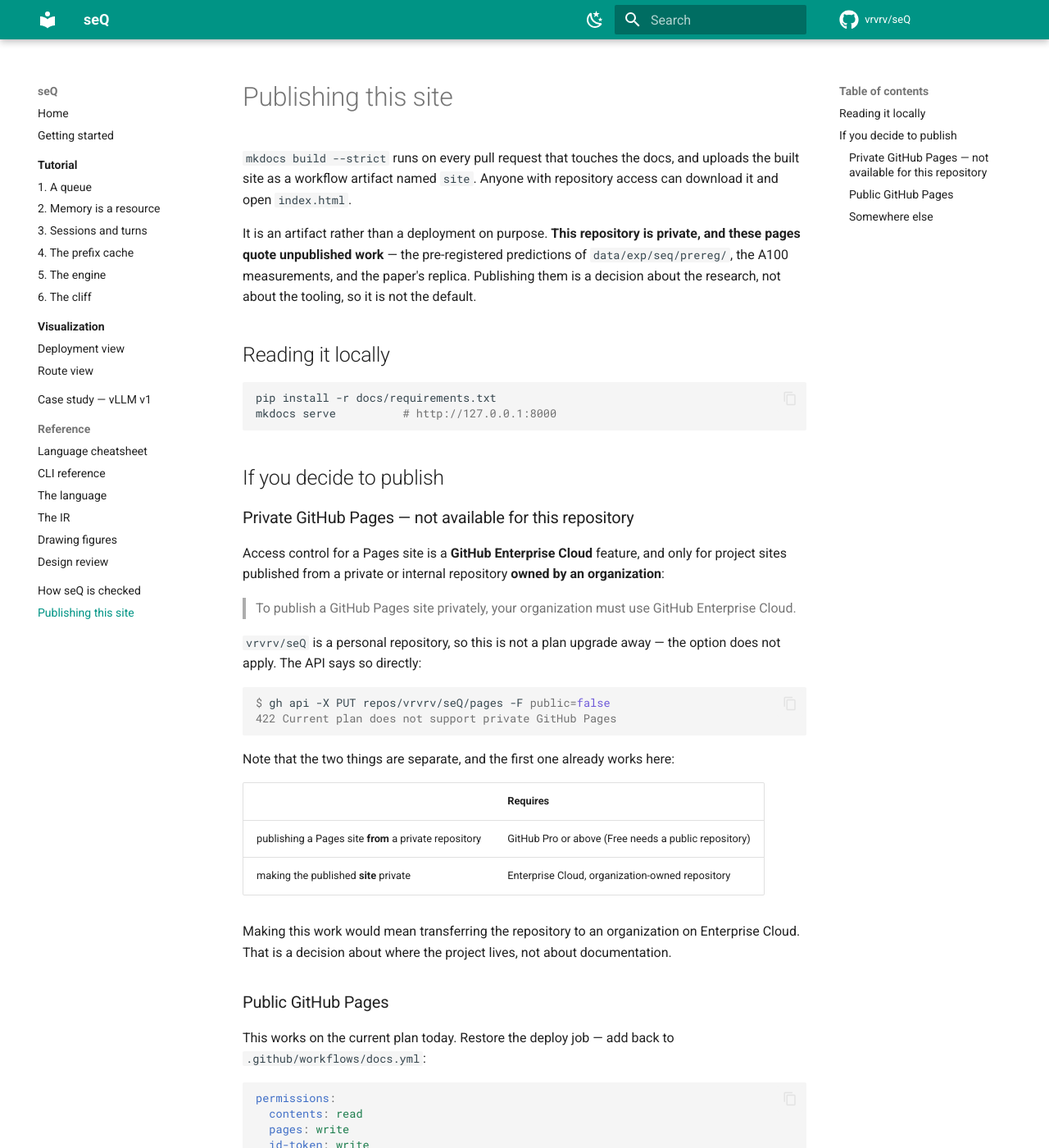
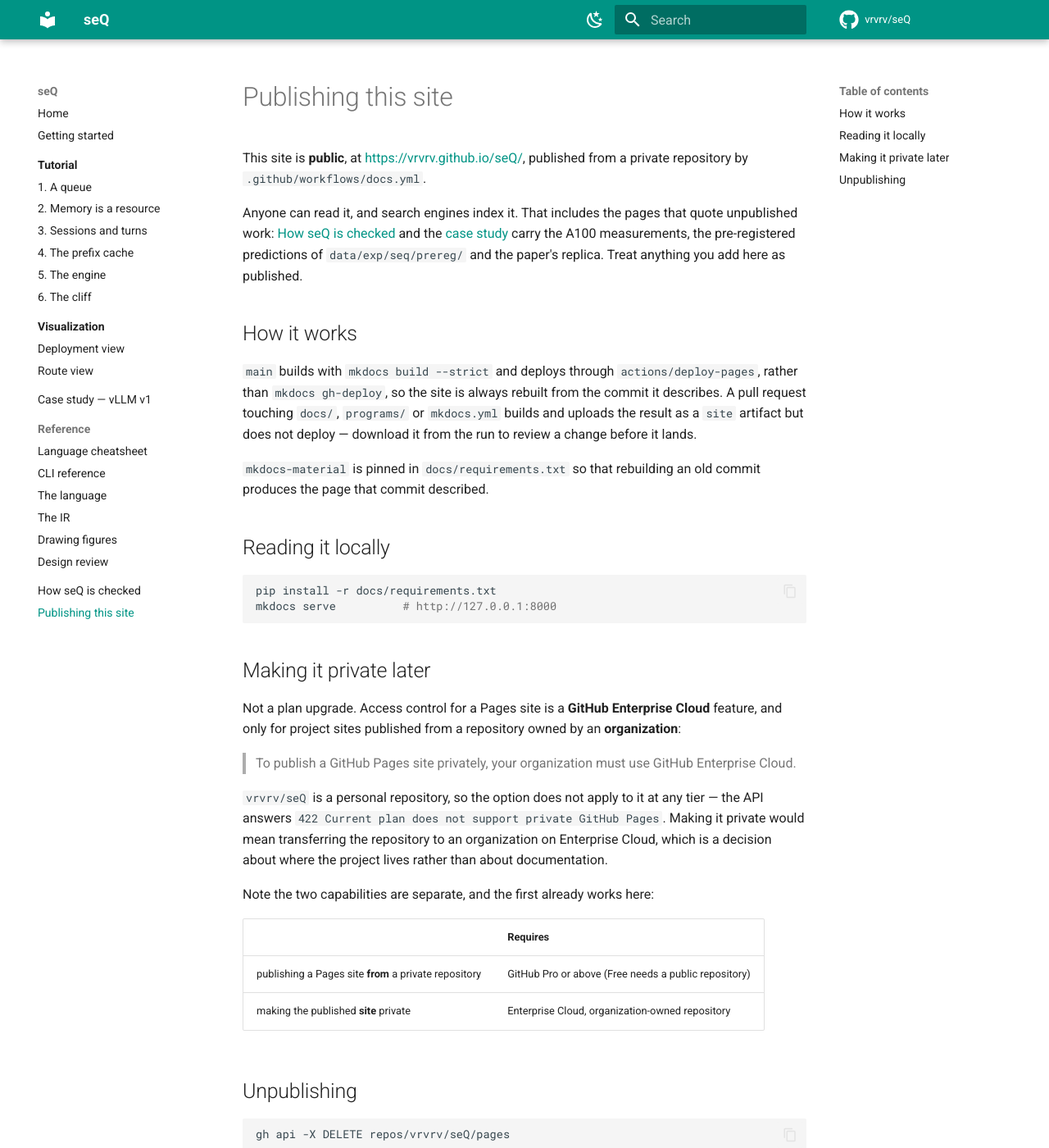
Before and after one commit to servingQ/serQ, an MkDocs documentation site: the page built from docs/publishing.md, in a window 1280 px wide and 1400 px high. Shown: the whole window at 82% size. Built offline with MkDocs 1.6.1 and Material for MkDocs 9.7.7, drawn with Linux system fonts in a browser that asks for light colours; comment, search, counter and statistics services are not loaded; some of the changed text lies outside the part shown.

Commit message:
docs: publish the site to GitHub Pages, publicly
Requested after the alternatives were laid out: private Pages needs
Enterprise Cloud and an organization-owned repository, which this is not,
so public is the only Pages option here.

`main` deploys; a pull request builds with `--strict` and uploads the
site as an artifact without deploying, so a docs change can be reviewed
before it is served.

`docs/publishing.md` now describes what is true rather than what to do:
the site is public, everything on it is published including the
measurements and the pre-registered predictions, and unpublishing undoes
less than it looks.

Co-Authored-By: Claude Opus 5 (1M context) <noreply@anthropic.com>

````diff
--- a/docs/publishing.md
+++ b/docs/publishing.md
@@ -1,14 +1,25 @@
 # Publishing this site
 
-`mkdocs build --strict` runs on every pull request that touches the docs, and
-uploads the built site as a workflow artifact named `site`. Anyone with
-repository access can download it and open `index.html`.
+This site is **public**, at <https://vrvrv.github.io/seQ/>, published from a
+private repository by `.github/workflows/docs.yml`.
 
-It is an artifact rather than a deployment on purpose. **This repository is
-private, and these pages quote unpublished work** — the pre-registered
-predictions of `data/exp/seq/prereg/`, the A100 measurements, and the paper's
-replica. Publishing them is a decision about the research, not about the
-tooling, so it is not the default.
+Anyone can read it, and search engines index it. That includes the pages that
+quote unpublished work: [How seQ is checked](validation.md) and the [case
+study](case-study-vllm.md) carry the A100 measurements, the pre-registered
+predictions of `data/exp/seq/prereg/` and the paper's replica. Treat anything
+you add here as published.
+
+## How it works
+
+`main` builds with `mkdocs build --strict` and deploys through
+`actions/deploy-pages`, rather than `mkdocs gh-deploy`, so the site is always
+rebuilt from the commit it describes. A pull request touching `docs/`,
+`programs/` or `mkdocs.yml` builds and uploads the result as a `site`
+artifact but does not deploy — download it from the run to review a change
+before it lands.
+
+`mkdocs-material` is pinned in `docs/requirements.txt` so that rebuilding an
+old commit produces the page that commit described.
 
 ## Reading it locally
 
@@ -17,79 +28,33 @@ pip install -r docs/requirements.txt
 mkdocs serve          # http://127.0.0.1:8000
 ```
 
-## If you decide to publish
+## Making it private later
 
-### Private GitHub Pages — not available for this repository
-
-Access control for a Pages site is a **GitHub Enterprise Cloud** feature, and
-only for project sites published from a private or internal repository **owned
-by an organization**:
+Not a plan upgrade. Access control for a Pages site is a **GitHub Enterprise
+Cloud** feature, and only for project sites published from a repository owned
+by an **organization**:
 
 > To publish a GitHub Pages site privately, your organization must use GitHub
 > Enterprise Cloud.
 
-`vrvrv/seQ` is a personal repository, so this is not a plan upgrade away — the
-option does not apply. The API says so directly:
+`vrvrv/seQ` is a personal repository, so the option does not apply to it at
+any tier — the API answers `422 Current plan does not support private GitHub
+Pages`. Making it private would mean transferring the repository to an
+organization on Enterprise Cloud, which is a decision about where the project
+lives rather than about documentation.
 
-```console
-$ gh api -X PUT repos/vrvrv/seQ/pages -F public=false
-422 Current plan does not support private GitHub Pages
-```
-
-Note that the two things are separate, and the first one already works here:
+Note the two capabilities are separate, and the first already works here:
 
 | | Requires |
 |---|---|
 | publishing a Pages site **from** a private repository | GitHub Pro or above (Free needs a public repository) |
 | making the published **site** private | Enterprise Cloud, organization-owned repository |
 
-Making this work would mean transferring the repository to an organization on
-Enterprise Cloud. That is a decision about where the project lives, not about
-documentation.
+## Unpublishing
 
-### Public GitHub Pages
-
-This works on the current plan today. Restore the deploy job — add back to
-`.github/workflows/docs.yml`:
-
-```yaml
-permissions:
-  contents: read
-  pages: write
-  id-token: write
-
-concurrency:
-  group: pages
-  cancel-in-progress: true
+```bash
+gh api -X DELETE repos/vrvrv/seQ/pages
 ```
 
-and, after the build step:
-
-```yaml
-      - uses: actions/configure-pages@v5
-      - uses: actions/upload-pages-artifact@v3
-        with:
-          path: site
-
-  deploy:
-    needs: build
-    runs-on: ubuntu-22.04
-    environment:
-      name: github-pages
-      url: ${{ steps.deploy.outputs.page_url }}
-    steps:
-      - id: deploy
-        uses: actions/deploy-pages@v4
-```
-
-Then Settings → Pages → Source: **GitHub Actions**. The site is served at
-`vrvrv.github.io/seQ` — with the understanding that
-it is world-readable and indexed. Before that, decide what should come out of
-the pages: [How seQ is checked](validation.md) and the [case
-study](case-study-vllm.md) both quote measured numbers and the pre-registered
-predictions.
-
-### Somewhere else
-
-`mkdocs build` writes a self-contained static site to `site/`. It needs no
-server-side anything, so any internal static host will serve it.
+The site stops being served. Anything already indexed stays in caches and
+search results for a while, so this undoes less than it looks.
````
Also changed, not shown: 1 other file.
